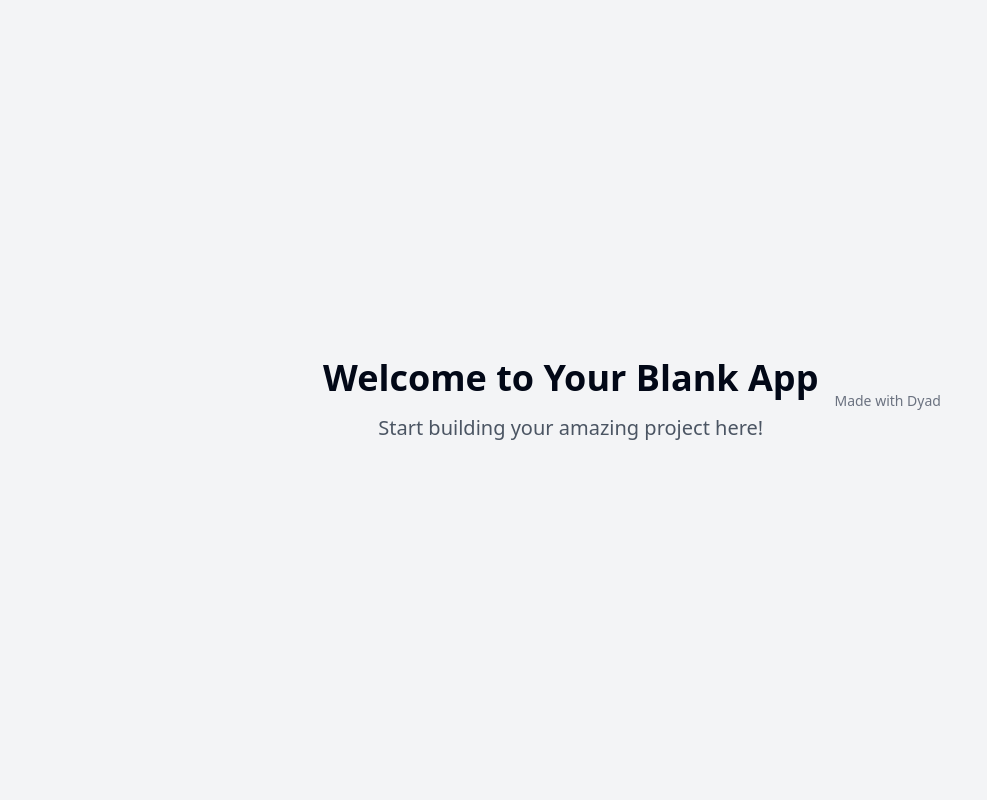
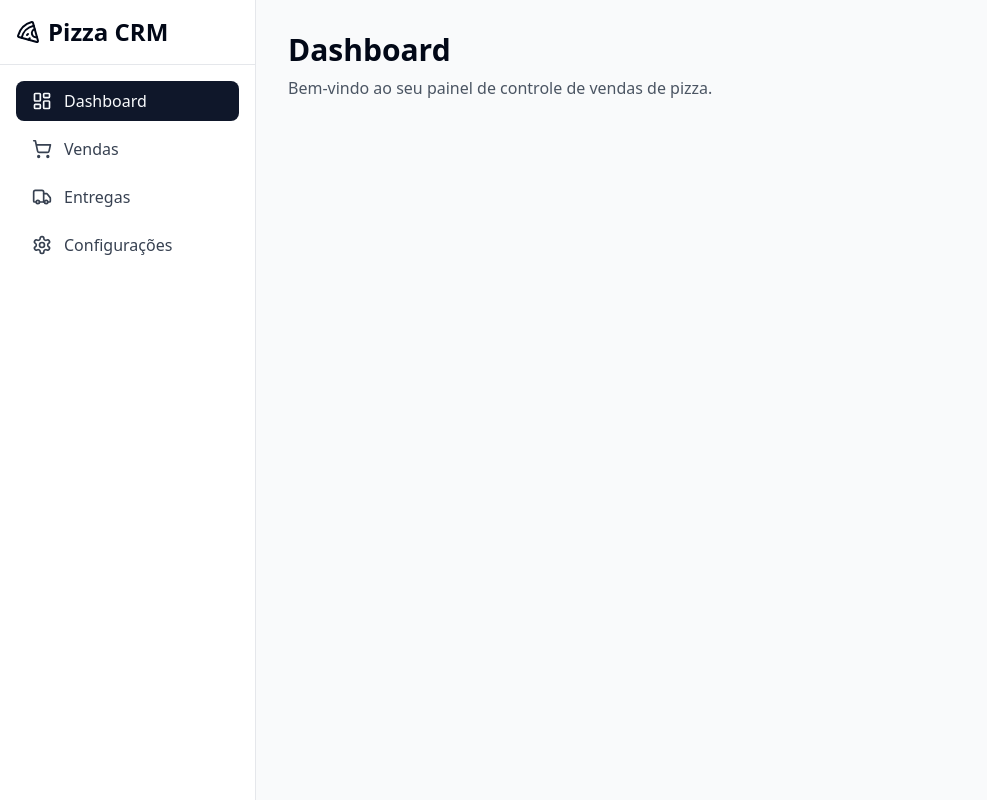
Before and after one commit to Adaptare01/Adapta-Pizza, a React (Vite) app: page / in a window 1280 px wide. Shown: the whole page, without its empty margins (0-987 px from the left). Built offline with nearby package versions, Linux system fonts and the light colour scheme.

Commit message:
[dyad] Criando a estrutura inicial do Pizza CRM - wrote 7 file(s), deleted 2 file(s)

```diff
--- a/src/App.tsx
+++ b/src/App.tsx
@@ -3,8 +3,12 @@ import { Toaster as Sonner } from "@/components/ui/sonner";
 import { TooltipProvider } from "@/components/ui/tooltip";
 import { QueryClient, QueryClientProvider } from "@tanstack/react-query";
 import { BrowserRouter, Routes, Route } from "react-router-dom";
-import Index from "./pages/Index";
 import NotFound from "./pages/NotFound";
+import Layout from "./components/Layout";
+import Dashboard from "./pages/Dashboard";
+import Sales from "./pages/Sales";
+import Deliveries from "./pages/Deliveries";
+import Settings from "./pages/Settings";
 
 const queryClient = new QueryClient();
 
@@ -15,8 +19,12 @@ const App = () => (
       <Sonner />
       <BrowserRouter>
         <Routes>
-          <Route path="/" element={<Index />} />
-          {/* ADD ALL CUSTOM ROUTES ABOVE THE CATCH-ALL "*" ROUTE */}
+          <Route path="/" element={<Layout />}>
+            <Route index element={<Dashboard />} />
+            <Route path="vendas" element={<Sales />} />
+            <Route path="entregas" element={<Deliveries />} />
+            <Route path="configuracoes" element={<Settings />} />
+          </Route>
           <Route path="*" element={<NotFound />} />
         </Routes>
       </BrowserRouter>
--- /dev/null
+++ b/src/components/Layout.tsx
@@ -0,0 +1,15 @@
+import { Outlet } from "react-router-dom";
+import Sidebar from "./Sidebar";
+
+const Layout = () => {
+  return (
+    <div className="flex min-h-screen bg-gray-50 dark:bg-gray-900">
+      <Sidebar />
+      <main className="flex-1 p-4 sm:p-6 lg:p-8">
+        <Outlet />
+      </main>
+    </div>
+  );
+};
+
+export default Layout;
--- /dev/null
+++ b/src/components/Sidebar.tsx
@@ -0,0 +1,59 @@
+import { NavLink } from "react-router-dom";
+import { LayoutDashboard, ShoppingCart, Truck, Settings, Pizza } from "lucide-react";
+
+const Sidebar = () => {
+  const navLinkClasses =
+    "flex items-center px-4 py-2 text-gray-700 dark:text-gray-200 rounded-lg";
+  const activeNavLinkClasses = "bg-primary text-primary-foreground";
+
+  return (
+    <aside className="w-64 bg-white dark:bg-gray-800 border-r border-gray-200 dark:border-gray-700 flex flex-col">
+      <div className="p-4 border-b border-gray-200 dark:border-gray-700">
+        <h1 className="text-2xl font-bold flex items-center">
+          <Pizza className="mr-2 h-6 w-6" />
+          Pizza CRM
+        </h1>
+      </div>
+      <nav className="flex-1 p-4 space-y-2">
+        <NavLink
+          to="/"
+          className={({ isActive }) =>
+            `${navLinkClasses} ${isActive ? activeNavLinkClasses : "hover:bg-gray-100 dark:hover:bg-gray-700"}`
+          }
+        >
+          <LayoutDashboard className="mr-3 h-5 w-5" />
+          Dashboard
+        </NavLink>
+        <NavLink
+          to="/vendas"
+          className={({ isActive }) =>
+            `${navLinkClasses} ${isActive ? activeNavLinkClasses : "hover:bg-gray-100 dark:hover:bg-gray-700"}`
+          }
+        >
+          <ShoppingCart className="mr-3 h-5 w-5" />
+          Vendas
+        </NavLink>
+        <NavLink
+          to="/entregas"
+          className={({ isActive }) =>
+            `${navLinkClasses} ${isActive ? activeNavLinkClasses : "hover:bg-gray-100 dark:hover:bg-gray-700"}`
+          }
+        >
+          <Truck className="mr-3 h-5 w-5" />
+          Entregas
+        </NavLink>
+        <NavLink
+          to="/configuracoes"
+          className={({ isActive }) =>
+            `${navLinkClasses} ${isActive ? activeNavLinkClasses : "hover:bg-gray-100 dark:hover:bg-gray-700"}`
+          }
+        >
+          <Settings className="mr-3 h-5 w-5" />
+          Configurações
+        </NavLink>
+      </nav>
+    </aside>
+  );
+};
+
+export default Sidebar;
--- /dev/null
+++ b/src/pages/Dashboard.tsx
@@ -0,0 +1,12 @@
+const Dashboard = () => {
+  return (
+    <div>
+      <h1 className="text-3xl font-bold">Dashboard</h1>
+      <p className="text-gray-600 dark:text-gray-400 mt-2">
+        Bem-vindo ao seu painel de controle de vendas de pizza.
+      </p>
+    </div>
+  );
+};
+
+export default Dashboard;
--- /dev/null
+++ b/src/pages/Deliveries.tsx
@@ -0,0 +1,12 @@
+const Deliveries = () => {
+  return (
+    <div>
+      <h1 className="text-3xl font-bold">Registro de Entregas</h1>
+      <p className="text-gray-600 dark:text-gray-400 mt-2">
+        Gerencie a entrega das pizzas aos clientes.
+      </p>
+    </div>
+  );
+};
+
+export default Deliveries;
--- a/src/pages/Index.tsx
+++ /dev/null
@@ -1,19 +0,0 @@
-// Update this page (the content is just a fallback if you fail to update the page)
-
-import { MadeWithDyad } from "@/components/made-with-dyad";
-
-const Index = () => {
-  return (
-    <div className="min-h-screen flex items-center justify-center bg-gray-100">
-      <div className="text-center">
-        <h1 className="text-4xl font-bold mb-4">Welcome to Your Blank App</h1>
-        <p className="text-xl text-gray-600">
-          Start building your amazing project here!
-        </p>
-      </div>
-      <MadeWithDyad />
-    </div>
-  );
-};
-
-export default Index;
--- /dev/null
+++ b/src/pages/Sales.tsx
@@ -0,0 +1,12 @@
+const Sales = () => {
+  return (
+    <div>
+      <h1 className="text-3xl font-bold">Registro de Vendas</h1>
+      <p className="text-gray-600 dark:text-gray-400 mt-2">
+        Aqui você pode registrar e editar os cartões de pizza vendidos.
+      </p>
+    </div>
+  );
+};
+
+export default Sales;
--- /dev/null
+++ b/src/pages/Settings.tsx
@@ -0,0 +1,12 @@
+const Settings = () => {
+  return (
+    <div>
+      <h1 className="text-3xl font-bold">Configurações</h1>
+      <p className="text-gray-600 dark:text-gray-400 mt-2">
+        Configure os sabores, vendedores, datas e preços para o evento.
+      </p>
+    </div>
+  );
+};
+
+export default Settings;
```
Also changed, not shown: src/App.css (deleted, +0 -42 lines).
